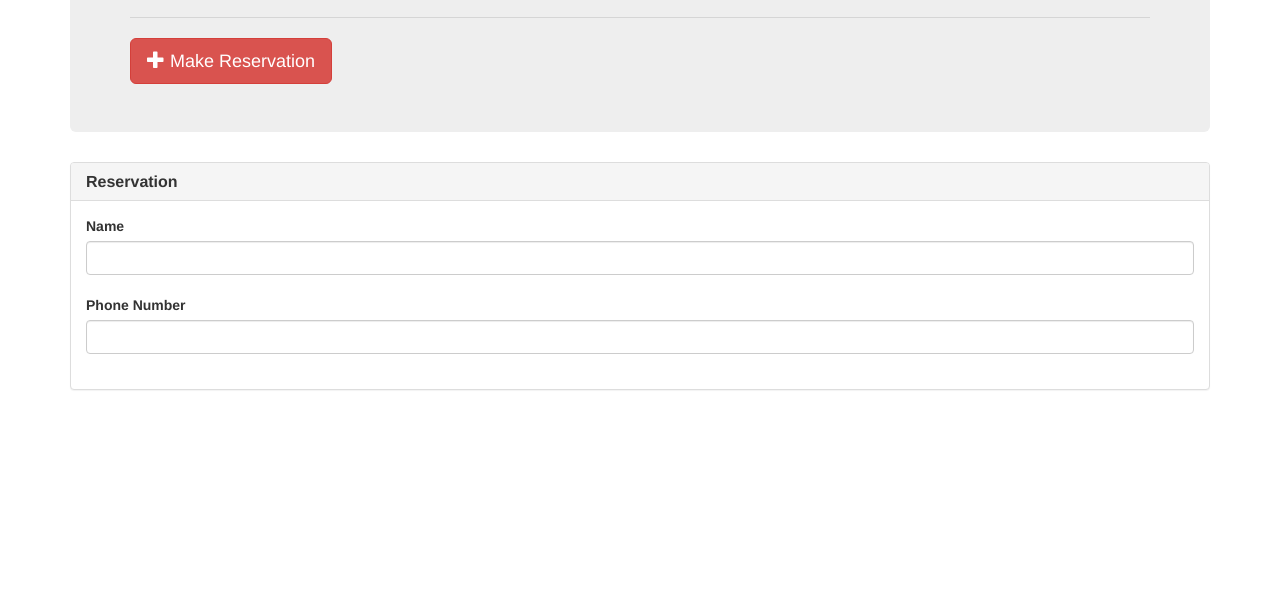
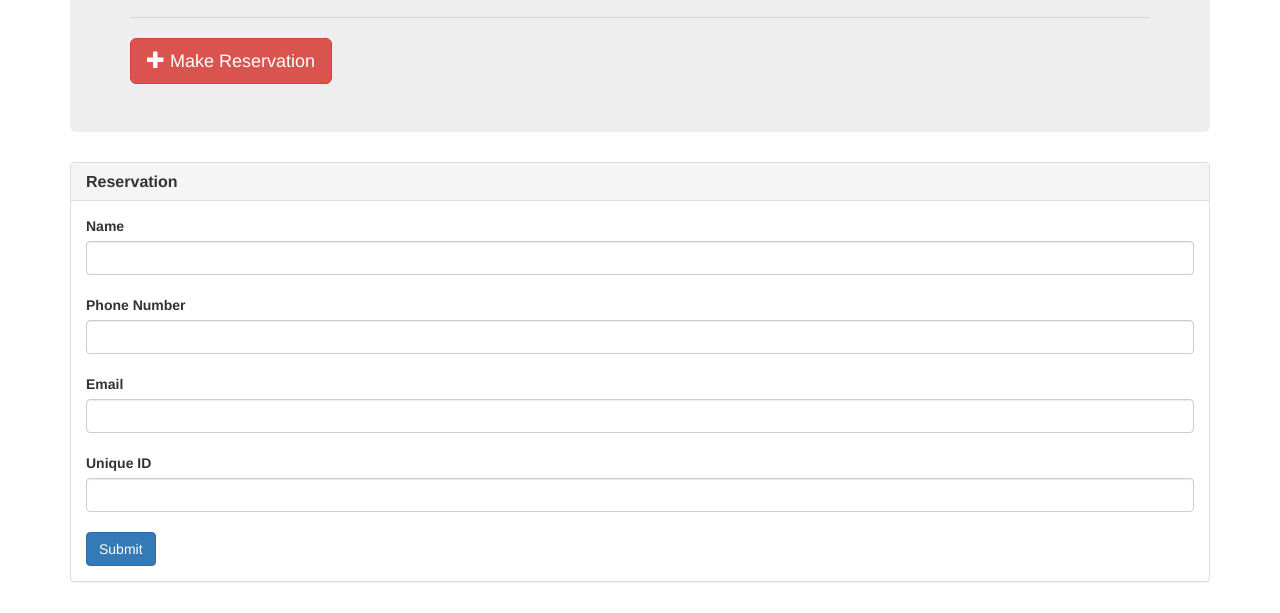
Before and after one commit to arienellefsen/hot-restaurant, a website: page reserve.html in a window 1280 px wide. Shown: the part 187-800 px from the top of the page. Drawn offline with nearby package versions, Linux system fonts and the light colour scheme.

Commit message:
all of it is in

```diff
--- a/reserve.html
+++ b/reserve.html
@@ -35,6 +35,14 @@
                         <label for="name">Phone Number</label>
                         <input type="text" id="character-search" class="form-control">
                         <br>
+                        <label for="name">Email</label>
+                        <input type="text" id="character-search" class="form-control">
+                        <br>
+                        <label for="name">Unique ID</label>
+                        <input type="text" id="character-search" class="form-control">
+                        <br>
+                <button type="button" class="btn btn-primary"></span>Submit</button>
+
 <!--   <div id="main-container" class="container">
     <section class="main-section"> -->
 
```
